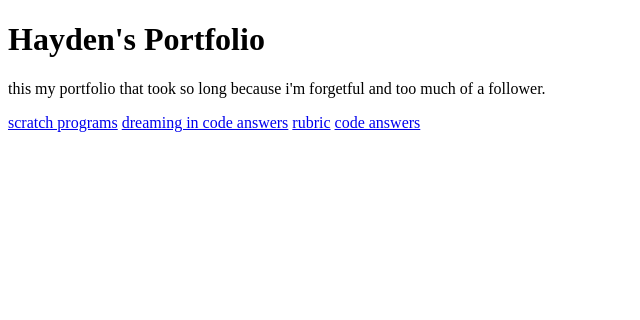
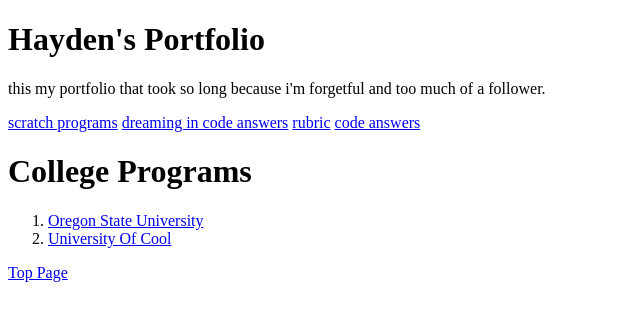
Before and after one commit to haydenthornton/haydenthornton.github.io, a plain HTML site: page index.html in a window 1280 px wide. Shown: the whole page, without its empty margins (0-640 px from the left). Drawn offline with Linux system fonts and the light colour scheme.

Commit message:
i added a new page

```diff
--- a/index.html
+++ b/index.html
@@ -12,5 +12,24 @@
 <a href="https://docs.google.com/document/d/1_LsBpeHlMXz4gAudnz45ZEbw-JDUpU4FDiXLXon6fXE/edit?usp=sharing">rubric</a>
 </body>
 <a href="https://docs.google.com/document/d/1qqBjJQaFHydNxXjNjpYjHiSFXUX0hDUiGOKccouI9ag/edit?usp=sharing">code answers</a>
+<!DOCTYPE html>
+<html>
+    <head>
+        <title>College Programs</title>
+    </head>
+<body>
 
+<h1>College Programs</h1>
+
+<ol>
+    <li><a href="oregonstate.html">Oregon State University</a></li>
+    <li><a href="https://goo.gl/zk7WVK">University Of Cool</a></li>
+</ol>
+
+<a href="../index.html">Top Page</a>
+
+
+
+</body>
 </html>
+</html>
```
